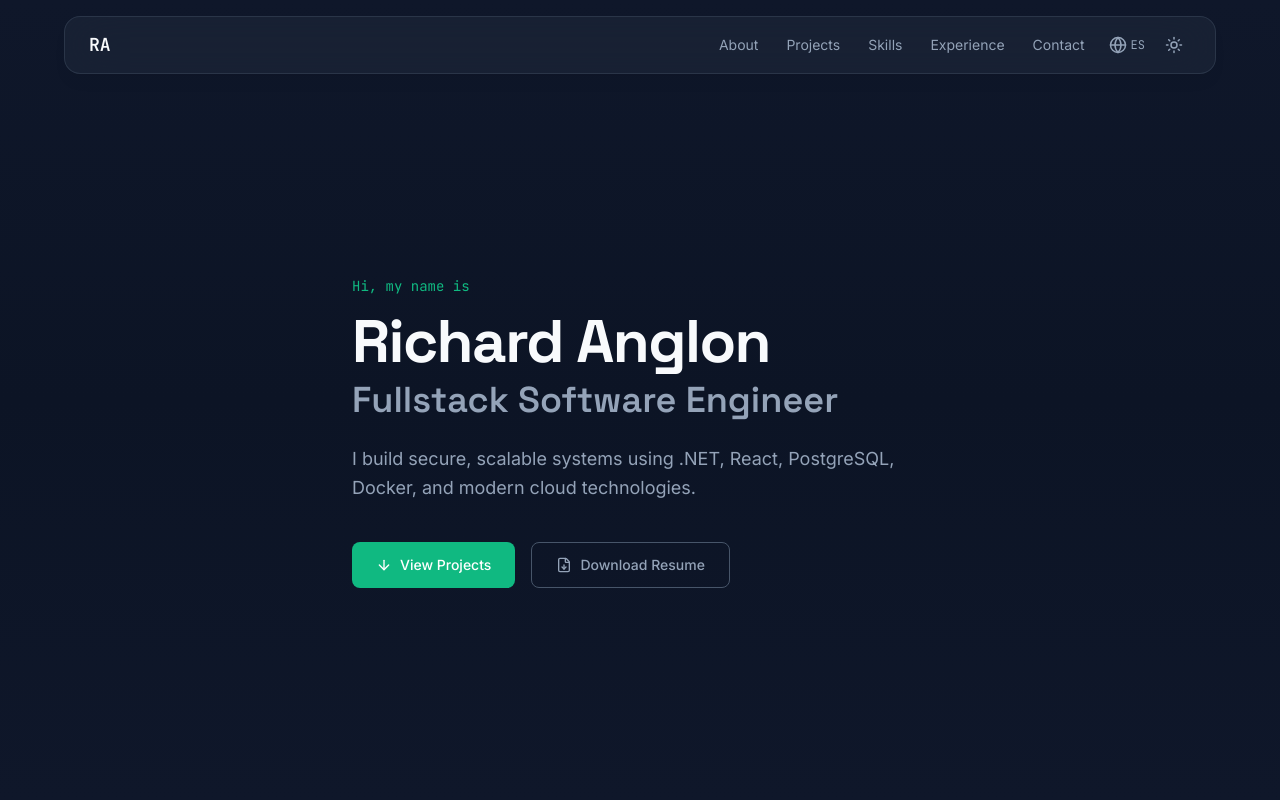
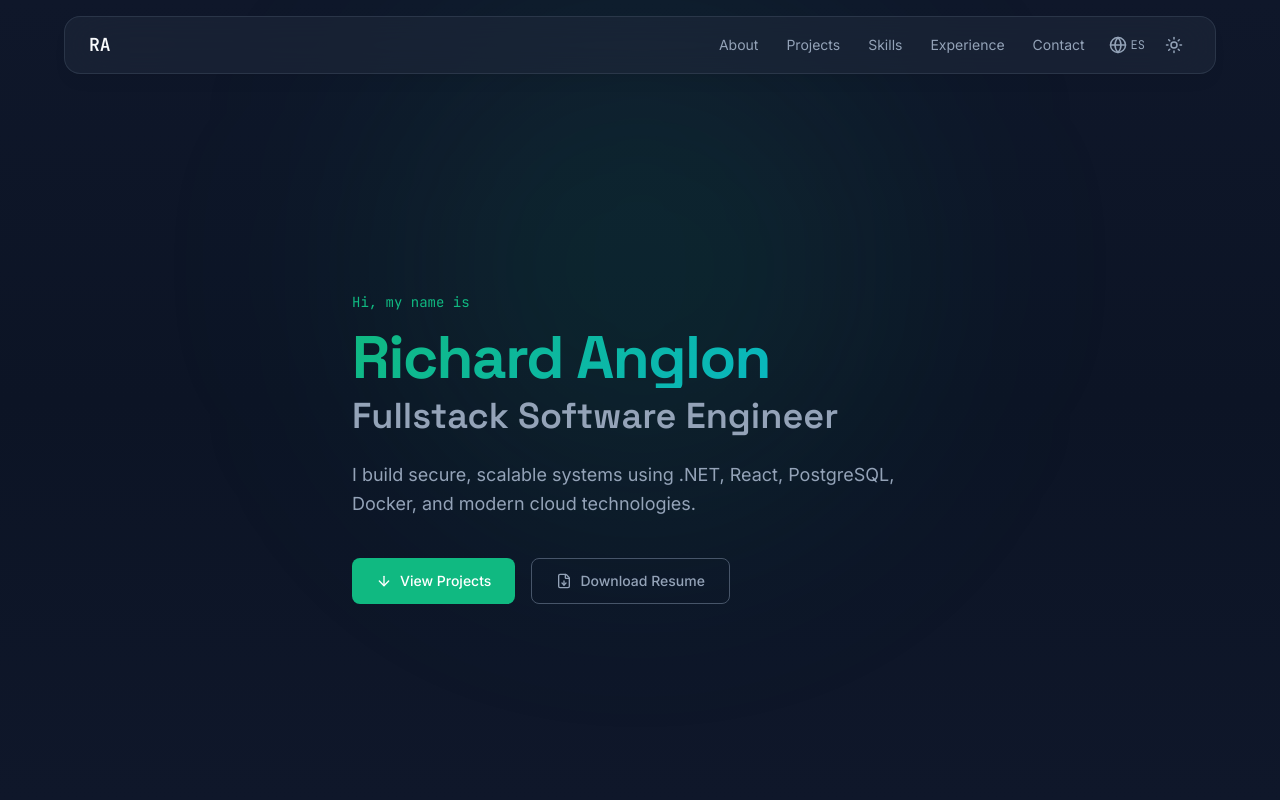
Before and after one commit to 96rdca/portfolio, a Next.js app: page /en in a window 1280 px wide. Shown: the top 800 px of the page. Built offline with nearby package versions, Linux system fonts and the light colour scheme.

Commit message:
feat(animations): add directional variants and reduced motion support to AnimateOnScroll and Hero

```diff
--- a/src/components/sections/Hero.tsx
+++ b/src/components/sections/Hero.tsx
@@ -1,23 +1,71 @@
+"use client";
+
+import { motion, useReducedMotion } from "framer-motion";
 import { ArrowDown, FileDown } from "lucide-react";
 import { Button } from "@/components/ui/Button";
 import type { Dictionary } from "@/lib/dictionaries";
 import type { PersonalInfo } from "@/types";
 
+const item = {
+  hidden: { opacity: 0, y: 20 },
+  visible: { opacity: 1, y: 0 },
+};
+
+const blurItem = {
+  hidden: { opacity: 0, filter: "blur(8px)" },
+  visible: { opacity: 1, filter: "blur(0px)" },
+};
+
 export function Hero({ dict, data }: { dict: Dictionary; data: PersonalInfo }) {
+  const reducedMotion = useReducedMotion();
+
   return (
-    <section className="flex min-h-screen items-center justify-center pt-16">
-      <div className="mx-auto max-w-6xl px-4 sm:px-6">
-        <p className="font-mono text-sm text-accent">{dict.hero.greeting}</p>
-        <h1 className="mt-4 text-4xl font-bold tracking-tight text-text-primary md:text-6xl">
+    <section className="relative flex min-h-screen items-center justify-center pt-24 overflow-hidden">
+      <div className="pointer-events-none absolute left-1/2 top-1/3 -translate-x-1/2 -translate-y-1/2 h-[500px] w-[500px] rounded-full bg-accent/10 blur-[120px]" />
+
+      <motion.div
+        className="relative mx-auto max-w-6xl px-4 sm:px-6"
+        initial={reducedMotion ? false : "hidden"}
+        animate="visible"
+        variants={{ hidden: {}, visible: { transition: { staggerChildren: 0.18 } } }}
+      >
+        <motion.p
+          variants={reducedMotion ? {} : item}
+          transition={{ duration: 0.5, ease: "easeOut" }}
+          className="font-mono text-sm text-accent"
+        >
+          {dict.hero.greeting}
+        </motion.p>
+
+        <motion.h1
+          variants={reducedMotion ? {} : blurItem}
+          transition={{ duration: 0.7, ease: [0.25, 0.46, 0.45, 0.94] }}
+          className="mt-4 text-4xl font-bold tracking-tight text-gradient md:text-6xl"
+        >
           {data.name}
-        </h1>
-        <h2 className="mt-2 text-2xl font-semibold text-text-secondary md:text-4xl">
+        </motion.h1>
+
+        <motion.h2
+          variants={reducedMotion ? {} : item}
+          transition={{ duration: 0.6, ease: "easeOut" }}
+          className="mt-2 text-2xl font-semibold text-text-secondary md:text-4xl"
+        >
           {data.title}
-        </h2>
-        <p className="mt-6 max-w-xl text-lg leading-relaxed text-text-secondary">
+        </motion.h2>
+
+        <motion.p
+          variants={reducedMotion ? {} : item}
+          transition={{ duration: 0.6, ease: "easeOut" }}
+          className="mt-6 max-w-xl text-lg leading-relaxed text-text-secondary"
+        >
           {data.tagline}
-        </p>
-        <div className="mt-10 flex flex-col gap-4 sm:flex-row">
+        </motion.p>
+
+        <motion.div
+          variants={reducedMotion ? {} : item}
+          transition={{ duration: 0.6, ease: "easeOut" }}
+          className="mt-10 flex flex-col gap-4 sm:flex-row"
+        >
           <Button href="#projects">
             <ArrowDown size={16} />
             {dict.hero.viewProjects}
@@ -26,8 +74,8 @@ export function Hero({ dict, data }: { dict: Dictionary; data: PersonalInfo }) {
             <FileDown size={16} />
             {dict.hero.downloadResume}
           </Button>
-        </div>
-      </div>
+        </motion.div>
+      </motion.div>
     </section>
   );
 }
--- a/src/components/ui/AnimateOnScroll.tsx
+++ b/src/components/ui/AnimateOnScroll.tsx
@@ -1,24 +1,79 @@
 "use client";
 
-import { motion } from "framer-motion";
+import { motion, useReducedMotion, type Variants } from "framer-motion";
+
+type AnimationVariant =
+  | "fade-up"
+  | "fade-down"
+  | "fade-left"
+  | "fade-right"
+  | "scale"
+  | "scale-up"
+  | "blur-in";
+
+const variantMap: Record<AnimationVariant, Variants> = {
+  "fade-up": {
+    hidden: { opacity: 0, y: 30 },
+    visible: { opacity: 1, y: 0 },
+  },
+  "fade-down": {
+    hidden: { opacity: 0, y: -30 },
+    visible: { opacity: 1, y: 0 },
+  },
+  "fade-left": {
+    hidden: { opacity: 0, x: -40 },
+    visible: { opacity: 1, x: 0 },
+  },
+  "fade-right": {
+    hidden: { opacity: 0, x: 40 },
+    visible: { opacity: 1, x: 0 },
+  },
+  scale: {
+    hidden: { opacity: 0, scale: 0.9 },
+    visible: { opacity: 1, scale: 1 },
+  },
+  "scale-up": {
+    hidden: { opacity: 0, scale: 0.85, y: 20 },
+    visible: { opacity: 1, scale: 1, y: 0 },
+  },
+  "blur-in": {
+    hidden: { opacity: 0, filter: "blur(8px)" },
+    visible: { opacity: 1, filter: "blur(0px)" },
+  },
+};
 
 interface AnimateOnScrollProps {
   children: React.ReactNode;
   className?: string;
   delay?: number;
+  variant?: AnimationVariant;
+  duration?: number;
 }
 
 export function AnimateOnScroll({
   children,
   className,
   delay = 0,
+  variant = "fade-up",
+  duration = 0.6,
 }: AnimateOnScrollProps) {
+  const reducedMotion = useReducedMotion();
+
+  if (reducedMotion) {
+    return <div className={className}>{children}</div>;
+  }
+
   return (
     <motion.div
-      initial={{ opacity: 0, y: 20 }}
-      whileInView={{ opacity: 1, y: 0 }}
-      viewport={{ once: true, margin: "-50px" }}
-      transition={{ duration: 0.5, delay, ease: "easeOut" }}
+      initial="hidden"
+      whileInView="visible"
+      viewport={{ once: true, margin: "-80px" }}
+      variants={variantMap[variant]}
+      transition={{
+        duration,
+        delay,
+        ease: [0.25, 0.46, 0.45, 0.94],
+      }}
       className={className}
     >
       {children}
```
